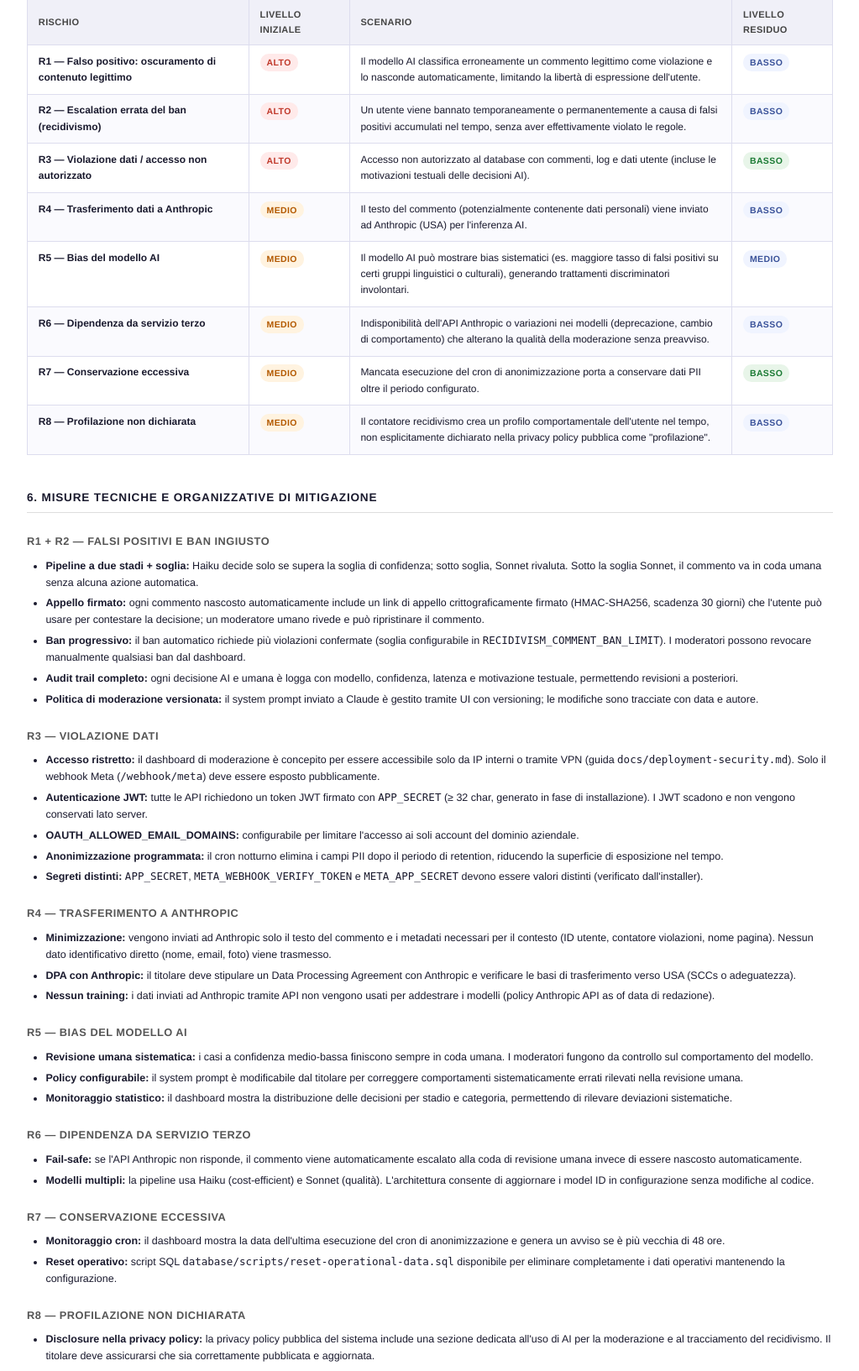
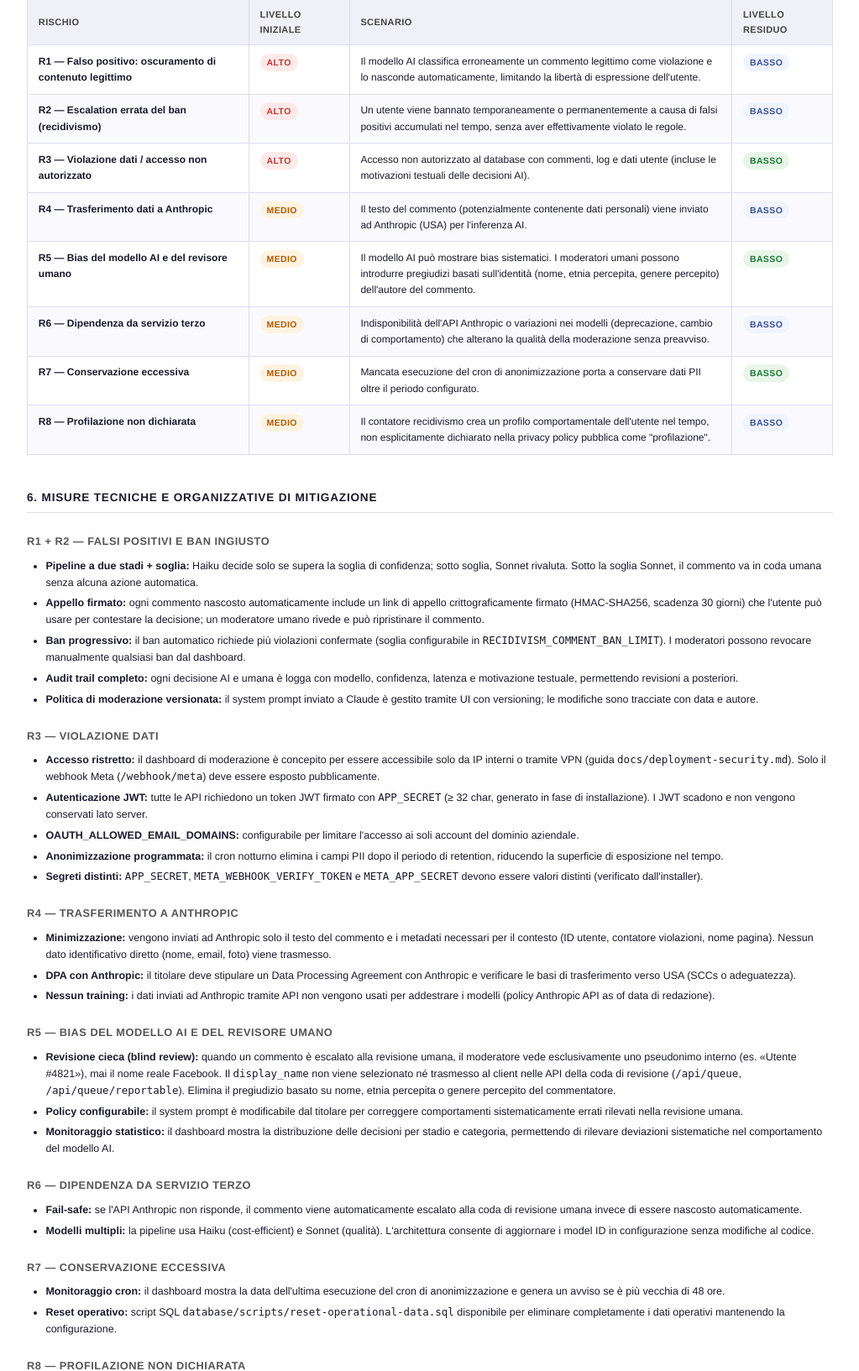
Before and after one commit to checco83casali/social-moderation-hub, a PHP site: page /dpia.php in a window 1280 px wide. Shown: the part 2244-3877 px from the top of the page at 84% size, without its empty margins (128-1151 px from the left). Run offline with PHP 8.4, Linux system fonts and the light colour scheme; data that the repository does not hold is empty.

Commit message:
Blind review queue: pseudonimizza l'identità del commentatore per i moderatori umani
Il display_name non viene più selezionato né trasmesso nelle API /api/queue e
/api/queue/reportable: il moderatore vede solo "Utente #ID" durante la revisione.
Elimina il pregiudizio identitario umano (nome, etnia/genere percepito) e
minimizza il trattamento GDPR in contesto di revisione.

Le viste di audit trail (commenti approvati/nascosti, gestione ban) mantengono
il nome reale, legittimo per finalità di tracciabilità interna.

Aggiornati: README, CHANGELOG, privacy policy (IT+EN §5.4 blind review),
registro trattamenti (T1), DPIA (R5 livello residuo: Medio → Basso).

Co-Authored-By: Claude Sonnet 4.6 <noreply@anthropic.com>

```diff
--- a/public/dpia.php
+++ b/public/dpia.php
@@ -292,10 +292,10 @@
         <td><span class="risk risk-residual">Basso</span></td>
       </tr>
       <tr>
-        <td><strong>R5 — Bias del modello AI</strong></td>
+        <td><strong>R5 — Bias del modello AI e del revisore umano</strong></td>
         <td><span class="risk risk-medium">Medio</span></td>
-        <td>Il modello AI può mostrare bias sistematici (es. maggiore tasso di falsi positivi su certi gruppi linguistici o culturali), generando trattamenti discriminatori involontari.</td>
-        <td><span class="risk risk-residual">Medio</span></td>
+        <td>Il modello AI può mostrare bias sistematici. I moderatori umani possono introdurre pregiudizi basati sull'identità (nome, etnia percepita, genere percepito) dell'autore del commento.</td>
+        <td><span class="risk risk-low">Basso</span></td>
       </tr>
       <tr>
         <td><strong>R6 — Dipendenza da servizio terzo</strong></td>
@@ -346,11 +346,11 @@
     <li><strong>Nessun training:</strong> i dati inviati ad Anthropic tramite API non vengono usati per addestrare i modelli (policy Anthropic API as of data di redazione).</li>
   </ul>
 
-  <h3>R5 — Bias del modello AI</h3>
+  <h3>R5 — Bias del modello AI e del revisore umano</h3>
   <ul class="measures">
-    <li><strong>Revisione umana sistematica:</strong> i casi a confidenza medio-bassa finiscono sempre in coda umana. I moderatori fungono da controllo sul comportamento del modello.</li>
+    <li><strong>Revisione cieca (blind review):</strong> quando un commento è escalato alla revisione umana, il moderatore vede esclusivamente uno pseudonimo interno (es. «Utente #4821»), mai il nome reale Facebook. Il <code>display_name</code> non viene selezionato né trasmesso al client nelle API della coda di revisione (<code>/api/queue</code>, <code>/api/queue/reportable</code>). Elimina il pregiudizio basato su nome, etnia percepita o genere percepito del commentatore.</li>
     <li><strong>Policy configurabile:</strong> il system prompt è modificabile dal titolare per correggere comportamenti sistematicamente errati rilevati nella revisione umana.</li>
-    <li><strong>Monitoraggio statistico:</strong> il dashboard mostra la distribuzione delle decisioni per stadio e categoria, permettendo di rilevare deviazioni sistematiche.</li>
+    <li><strong>Monitoraggio statistico:</strong> il dashboard mostra la distribuzione delle decisioni per stadio e categoria, permettendo di rilevare deviazioni sistematiche nel comportamento del modello AI.</li>
   </ul>
 
   <h3>R6 — Dipendenza da servizio terzo</h3>
@@ -399,9 +399,9 @@
         <td>Accettabile subordinatamente alla firma del DPA con Anthropic e alla verifica delle basi di trasferimento.</td>
       </tr>
       <tr>
-        <td>R5 — Bias AI</td>
-        <td><span class="risk risk-residual">Medio</span></td>
-        <td>Parzialmente residuo. Non eliminabile completamente data la natura dei modelli LLM. Mitigato dalla revisione umana sistematica. Richiede monitoraggio periodico delle statistiche di decisione.</td>
+        <td>R5 — Bias AI + pregiudizio revisore</td>
+        <td><span class="risk risk-low">Basso</span></td>
+        <td>Accettabile. La blind review elimina il pregiudizio identitario del revisore umano. Il bias residuo del modello AI è contenuto dalla revisione umana e dal monitoraggio statistico.</td>
       </tr>
       <tr>
         <td>R6 — Dipendenza terzo</td>
--- a/public/privacy.php
+++ b/public/privacy.php
@@ -332,6 +332,7 @@ amministrate per conto di terzi. La presente informativa è rivolta a:</p>
 <p>Misure di salvaguardia implementate:</p>
 <ul>
   <li>Le decisioni ad alta confidenza sono revisionate a campione dagli amministratori.</li>
+  <li><strong>Revisione cieca (blind review):</strong> quando un commento è escalato alla revisione umana, il moderatore vede esclusivamente uno pseudonimo interno (es. «Utente #4821»), mai il nome reale Facebook. Il nome reale non viene mai trasmesso al client durante il processo di revisione.</li>
   <li>Qualsiasi decisione di nascondimento può essere contestata tramite la <strong>procedura di appello</strong> (vedi §8).</li>
   <li>Le decisioni di ban definitivo sono sempre soggette a revisione umana preventiva.</li>
   <li>I feedback dei moderatori umani retroalimentano il sistema per ridurre errori futuri.</li>
@@ -610,6 +611,7 @@ DPO contact: <a href="mailto:<?= $orgEmail ?>"><?= $orgEmail ?></a></p>
 <p>Implemented safeguards:</p>
 <ul>
   <li>High-confidence automated decisions are subject to sample review by administrators.</li>
+  <li><strong>Blind review:</strong> when a comment is escalated to human review, the moderator sees only an internal pseudonym (e.g. «User #4821»), never the real Facebook name. The real name is never transmitted to the client during the review process.</li>
   <li>Any hiding decision can be contested via the <strong>appeal procedure</strong> (see §8).</li>
   <li>Permanent ban decisions are always subject to prior human review.</li>
   <li>Human moderator feedback is used to improve the system and reduce future errors.</li>
--- a/public/registro.php
+++ b/public/registro.php
@@ -163,7 +163,7 @@
       </div>
       <div class="t-cell">
         <div class="t-label">Decisioni automatizzate (art. 22)</div>
-        <div class="t-val">Sì. Pipeline a 3 livelli: Haiku → Sonnet → Umano. Ogni decisione contestabile via procedura di appello.</div>
+        <div class="t-val">Sì. Pipeline a 3 livelli: Haiku → Sonnet → Umano. Ogni decisione contestabile via procedura di appello. Revisione umana in modalità <em>blind</em>: il moderatore vede solo uno pseudonimo interno, mai il nome reale Facebook.</div>
       </div>
       <div class="t-cell">
         <div class="t-label">Conservazione</div>
--- a/src/Controllers/ModerationController.php
+++ b/src/Controllers/ModerationController.php
@@ -51,7 +51,7 @@ class ModerationController
             ->where('c.status', 'escalated_human')
             ->select([
                 'c.id', 'c.content', 'c.received_at', 'c.platform_comment_id', 'c.status',
-                'su.id as social_user_id', 'su.display_name', 'su.violation_count', 'su.ban_status',
+                'su.id as social_user_id', 'su.violation_count', 'su.ban_status',
                 'cp.page_name', 'cp.page_id as facebook_page_id',
                 'ml.stage as ai_stage', 'ml.ai_decision', 'ml.ai_confidence',
                 'ml.ai_reason', 'ml.ai_public_reason', 'ml.ai_categories', 'ml.ai_severity',
@@ -110,7 +110,7 @@ class ModerationController
             ->where('c.status', 'escalated_reportable')
             ->select([
                 'c.id', 'c.content', 'c.received_at', 'c.platform_comment_id', 'c.status',
-                'su.id as social_user_id', 'su.display_name', 'su.violation_count', 'su.ban_status',
+                'su.id as social_user_id', 'su.violation_count', 'su.ban_status',
                 'cp.page_name', 'cp.page_id as facebook_page_id',
                 'ml.stage as ai_stage', 'ml.ai_decision', 'ml.ai_confidence',
                 'ml.ai_reason', 'ml.ai_public_reason', 'ml.ai_categories', 'ml.ai_severity',
```
Also changed, not shown: CHANGELOG.md, README.md, public/assets/js/moderation.js.
